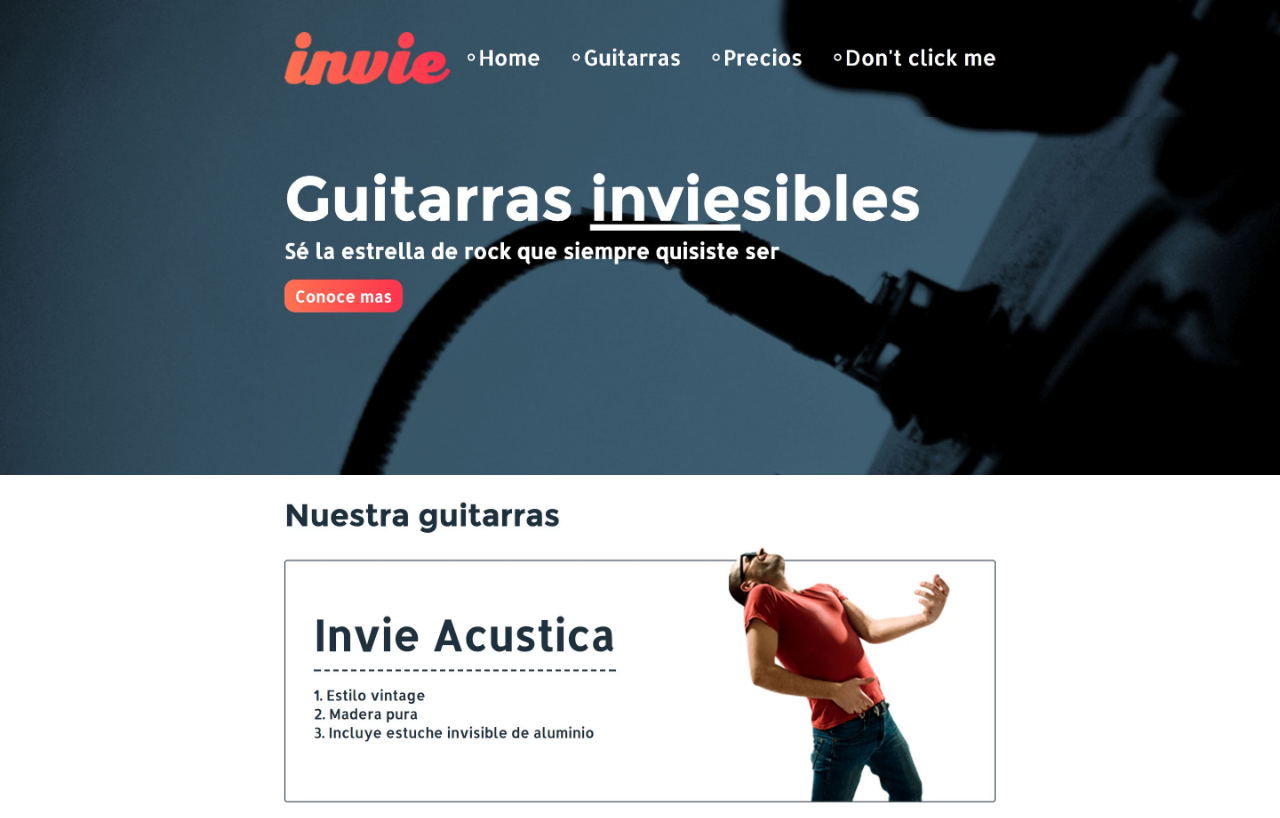
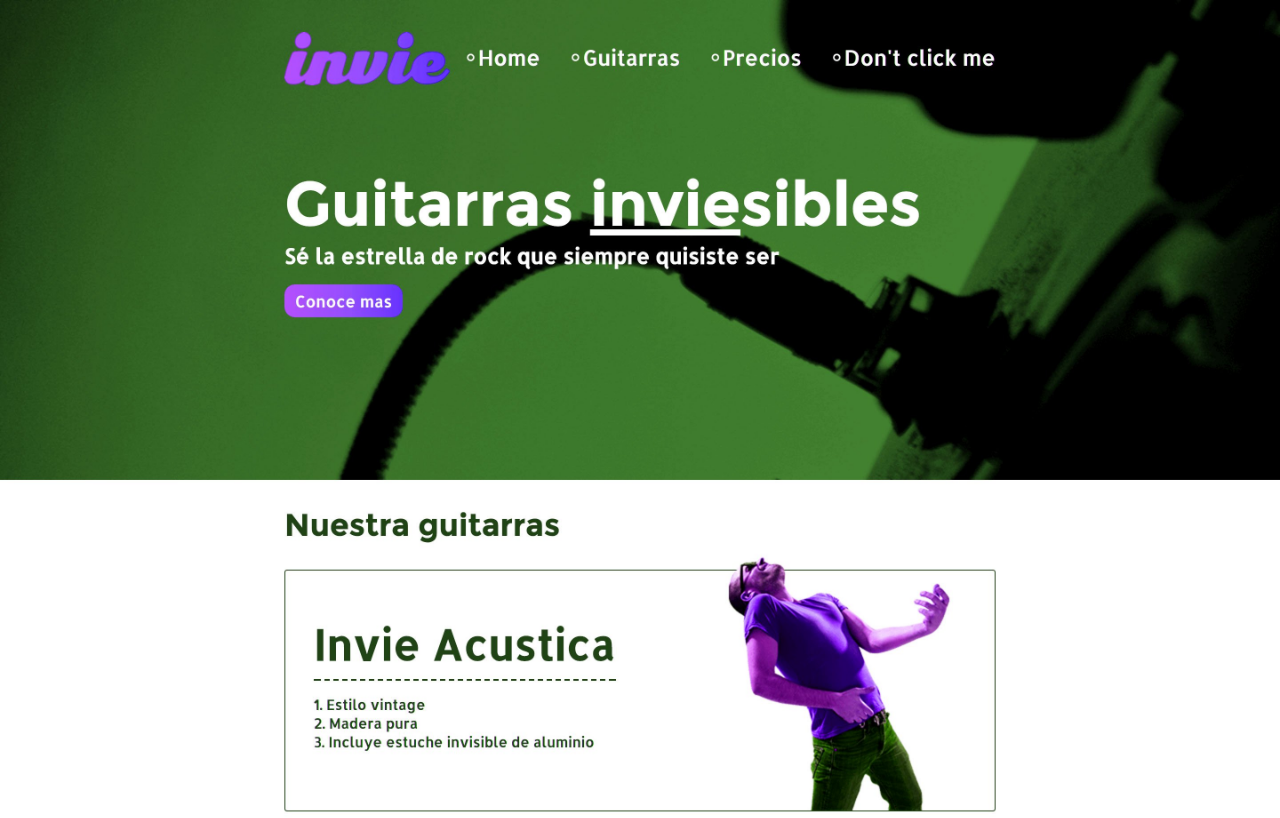
Before and after one commit to diegodorado78/invie-github, a plain HTML site: page index.html in a window 1280 px wide. Shown: the top 818 px of the page. Drawn offline with Linux system fonts and the light colour scheme.

Commit message:
nueva version de invie -verde

```diff
--- a/index.html
+++ b/index.html
@@ -14,9 +14,9 @@
         </style>
     </head>
     <body>
-<img src="header.jpg" alt="imagen encabezado">
-<img src="hero.jpg" alt="">
-<img src="acustica.jpg" alt="">
+
+<img src="nueva_version.jpg" alt="">
+
 
 
     </body>
```
Also changed, not shown: nueva_version.jpg (added).
